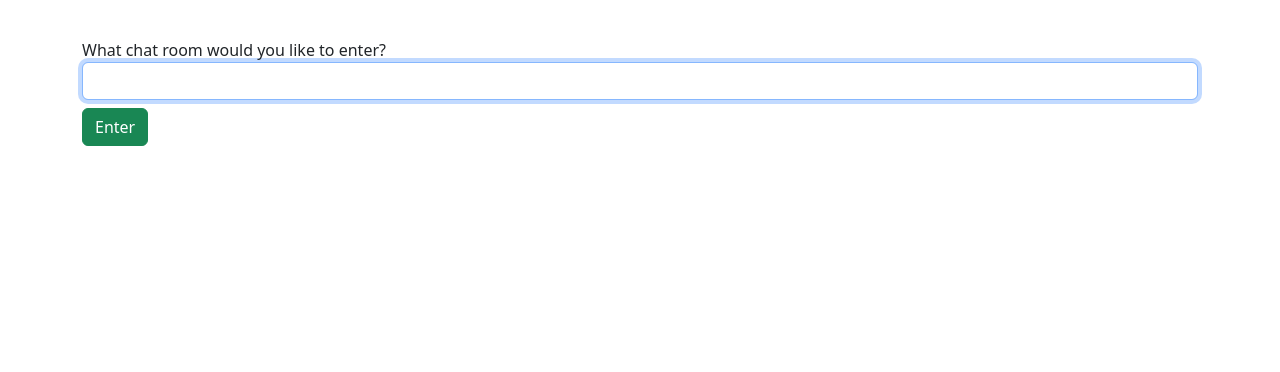
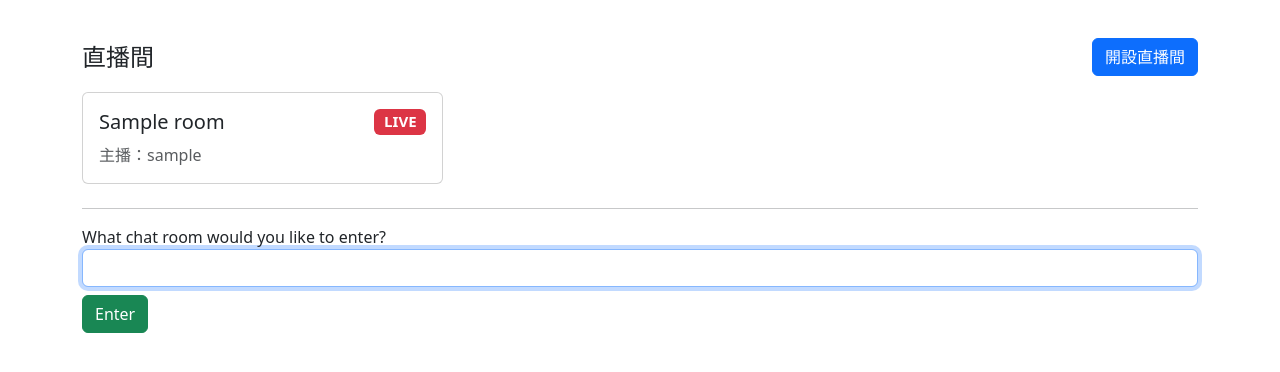
Before and after one commit to twtrubiks/django-chat-room, a Django app: page /chat/ in a window 1280 px wide. Shown: the part 56-428 px from the top of the page. Run offline with Django 4.2, Linux system fonts and the light colour scheme; tables that the repository leaves empty hold one stand-in row (values such as "Sample post"); some libraries are stand-ins or nearby versions.

Commit message:
新增直播間開設頁面與首頁清單
- 開設頁 /chat/create/：RoomCreateForm 經 model validator 檢核房名、擋保留字 create
- create_room view 需登入，建立者自動成為房主並導向房間頁
- 設定 LOGIN_URL 讓未登入者正確導向 /account/login/，路由放在 <str:room_name> 之前
- 首頁卡片列出所有直播間（直播中排前面），標示 LIVE / 離線與主播，點擊直接進房
- 原本的臨時聊天室輸入框保留不動

```diff
--- a/chat/templates/chat/index.html
+++ b/chat/templates/chat/index.html
@@ -2,6 +2,36 @@
 {% block title %}Chat{% endblock %}
 {% block content %}
 <div style="padding-top: 70px;">
+    <div class="d-flex justify-content-between align-items-center mb-3">
+        <h4 class="mb-0">直播間</h4>
+        <a class="btn btn-primary" href="{% url 'create_room' %}">開設直播間</a>
+    </div>
+    {% if live_rooms %}
+        <div class="row row-cols-1 row-cols-md-3 g-3 mb-4">
+            {% for live_room in live_rooms %}
+                <div class="col">
+                    <a class="card text-decoration-none h-100" href="{% url 'room' live_room.name %}">
+                        <div class="card-body">
+                            <h5 class="card-title d-flex justify-content-between align-items-center">
+                                {{ live_room.name }}
+                                {% if live_room.is_live %}
+                                    <span class="badge bg-danger">LIVE</span>
+                                {% else %}
+                                    <span class="badge bg-secondary">離線</span>
+                                {% endif %}
+                            </h5>
+                            <p class="card-text text-muted mb-0">主播：{{ live_room.owner.username }}</p>
+                        </div>
+                    </a>
+                </div>
+            {% endfor %}
+        </div>
+    {% else %}
+        <p class="text-muted mb-4">目前還沒有直播間，開一個吧！</p>
+    {% endif %}
+
+    <hr>
+
     <div class="form-group">
         <label for="room-name-input">What chat room would you like to enter?</label>
         <input type="text" class="form-control" id="room-name-input">
--- a/chat/urls.py
+++ b/chat/urls.py
@@ -4,5 +4,7 @@ from . import views
 
 urlpatterns = [
     path('', views.index, name='chat'),
+    # 需在 <str:room_name> 之前，否則會被當成房名
+    path('create/', views.create_room, name='create_room'),
     path('<str:room_name>/', views.room, name='room'),
 ]
--- a/chat/views.py
+++ b/chat/views.py
@@ -7,11 +7,13 @@ from urllib.parse import parse_qs
 from asgiref.sync import async_to_sync
 from channels.layers import get_channel_layer
 from django.conf import settings
+from django.contrib.auth.decorators import login_required
 from django.http import HttpResponse
-from django.shortcuts import render
+from django.shortcuts import redirect, render
 from django.views.decorators.csrf import csrf_exempt
 from django.views.decorators.http import require_POST
 
+from .forms import RoomCreateForm
 from .models import Message, Room
 
 
@@ -19,7 +21,25 @@ from .models import Message, Room
 
 def index(request):
     uid4 = uuid.uuid4().hex
-    return render(request, 'chat/index.html', {'uid4': uid4})
+    live_rooms = Room.objects.select_related('owner').order_by('-is_live', '-created')
+    return render(request, 'chat/index.html', {
+        'uid4': uid4,
+        'live_rooms': live_rooms,
+    })
+
+
+@login_required
+def create_room(request):
+    if request.method == 'POST':
+        form = RoomCreateForm(request.POST)
+        if form.is_valid():
+            live_room = form.save(commit=False)
+            live_room.owner = request.user
+            live_room.save()
+            return redirect('room', room_name=live_room.name)
+    else:
+        form = RoomCreateForm()
+    return render(request, 'chat/create_room.html', {'form': form})
 
 
 def _query_mediamtx_is_live(name):
--- a/django_chat_room/settings.py
+++ b/django_chat_room/settings.py
@@ -145,6 +145,7 @@ DEFAULT_AUTO_FIELD = 'django.db.models.BigAutoField'
 
 # LOGIN settings
 LOGIN_REDIRECT_URL = reverse_lazy('chat')
+LOGIN_URL = reverse_lazy('login')
 
 # Project-specific settings
 DATETIME_FORMAT = '%H:%M'
```
Also changed, not shown: chat/forms.py (added, +18 -0 lines), chat/templates/chat/create_room.html (added, +19 -0 lines).
